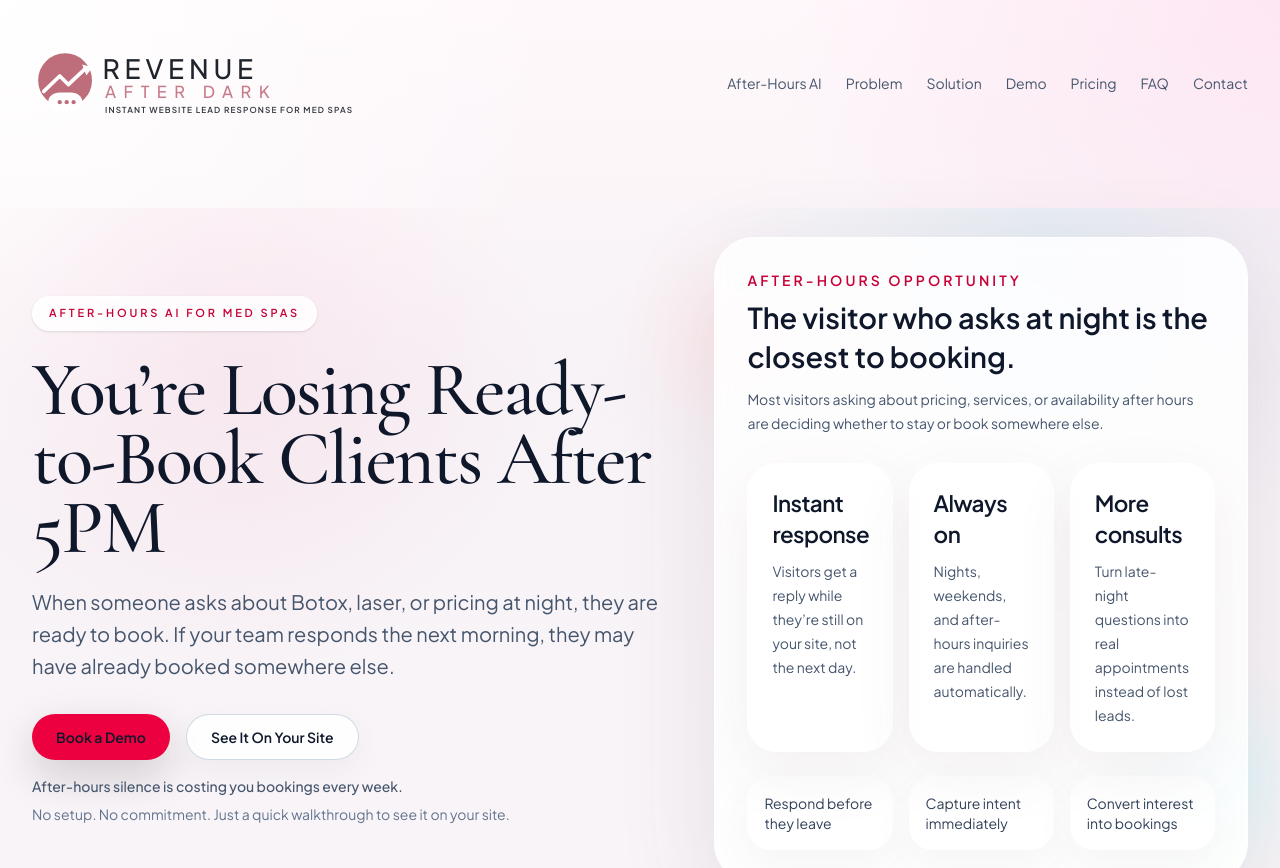
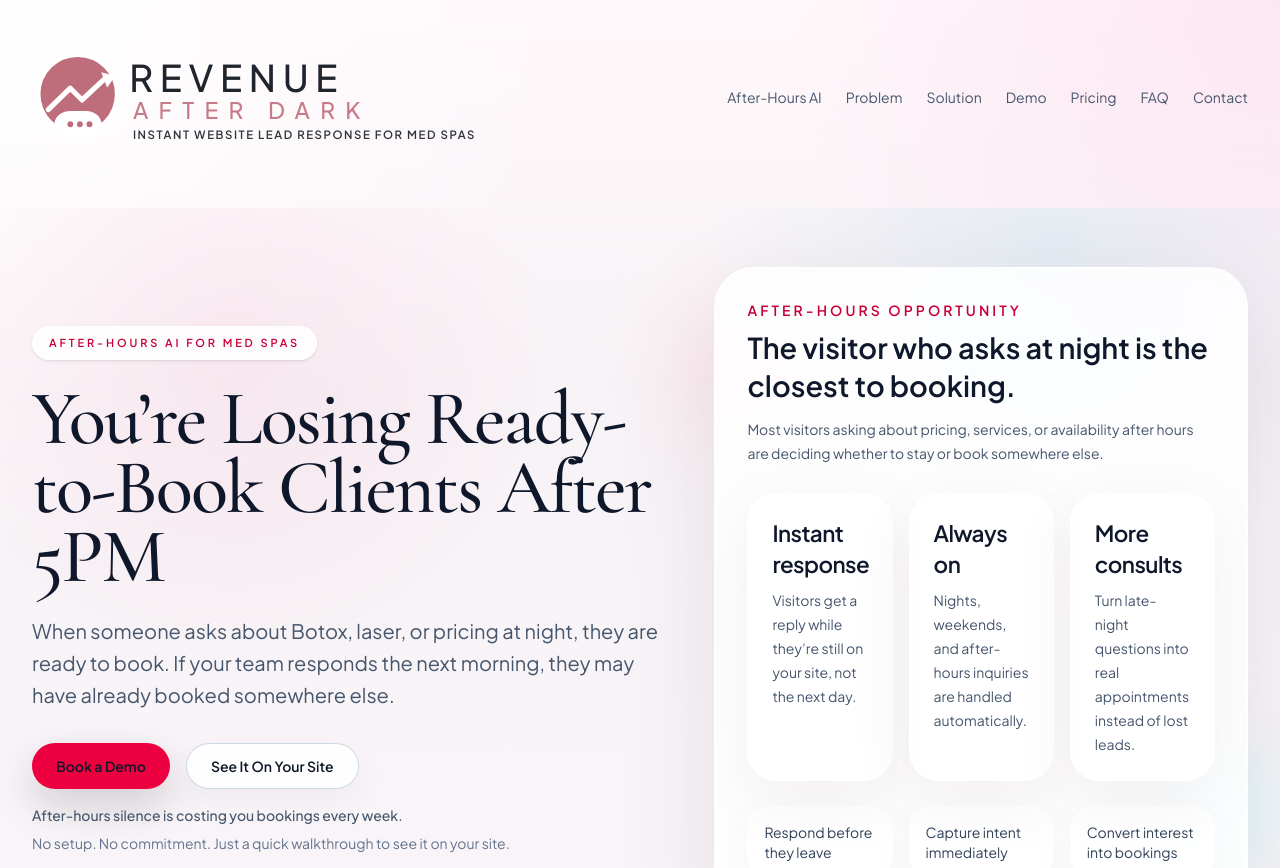
Before and after one commit to tryshone-dev/lead-system-site, a React (Vite) app: page / in a window 1280 px wide. Shown: the top 868 px of the page. Built offline with nearby package versions, Linux system fonts and the light colour scheme.

Commit message:
increase header logo size

```diff
--- a/src/components/SiteLogo.jsx
+++ b/src/components/SiteLogo.jsx
@@ -5,7 +5,7 @@ export function SiteLogo({ href = "/", className = "" }) {
         viewBox="0 0 1200 290"
         role="img"
         aria-labelledby="site-logo-title site-logo-desc"
-        className="h-auto w-[210px] max-w-[68vw] sm:w-[260px] lg:w-[320px]"
+        className="h-auto w-[228px] max-w-[74vw] sm:w-[310px] lg:w-[442px]"
       >
         <title id="site-logo-title">Revenue After Dark</title>
         <desc id="site-logo-desc">
```
